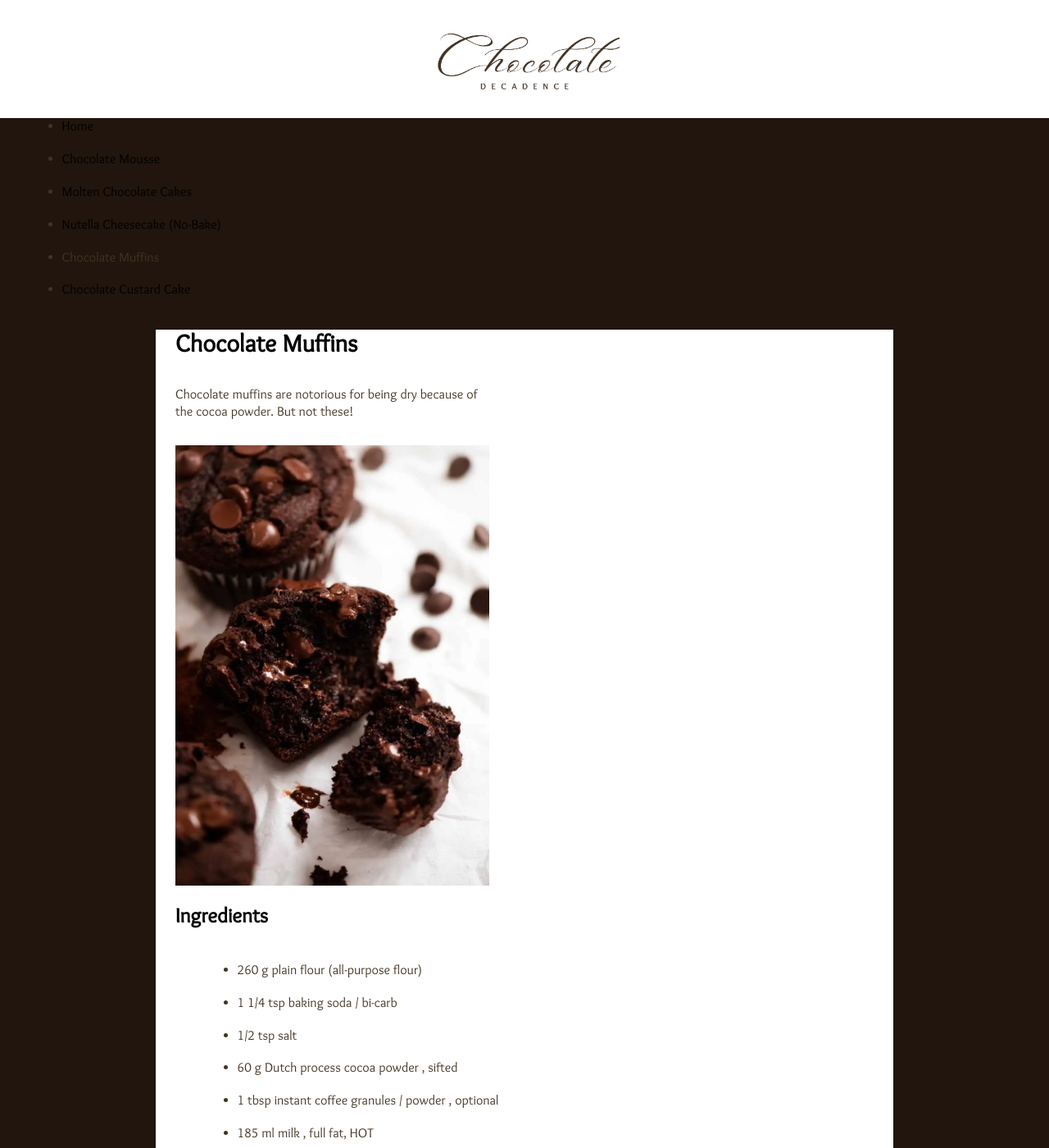
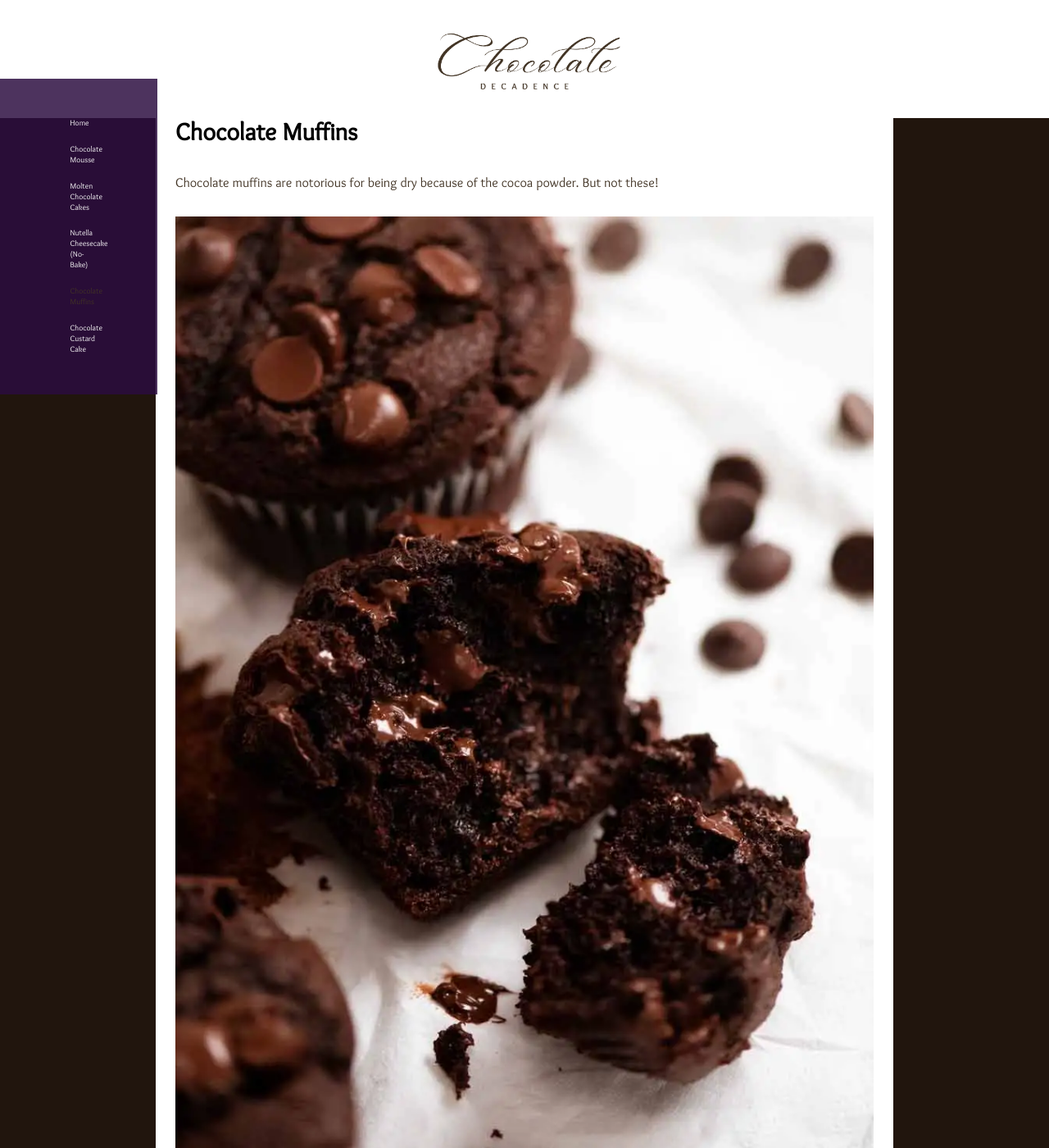
Before and after one commit to nicoleanncarter/recipes, a Jekyll site: the page built from _recipes/recipe2.md, in a window 1280 px wide and 1400 px high. Shown: the whole window at 82% size. Built offline with Jekyll 4.4.1, drawn with Linux system fonts in a browser that asks for light colours.

Commit message:
Update recipes.css

```diff
--- a/styles/recipes.css
+++ b/styles/recipes.css
@@ -104,7 +104,6 @@ p {
   margin-top: 30px;
   font-family: 'Sukar';
   overflow: auto;
-  width: 45%;
 }
 
 ul {
@@ -170,3 +169,30 @@ padding: 2em;
 .home img {
   width:100%;
   }
+
+  nav a {
+    color: white;
+    text-decoration: none;
+  }
+
+  nav {
+    background-color: rgba(43, 13, 64, 0.84);
+    display: block;
+    /* border: 1px solid red; */
+    width: 15%;
+    padding: 10px;
+    margin: 0;
+    min-width: 120px;
+    position:fixed;
+    top:6em;
+    left:0;
+    z-index: 12;
+  }
+
+  nav ul {
+    list-style: none;
+  }
+
+  nav ul li {
+  font-size: .6rem;
+  }
```
